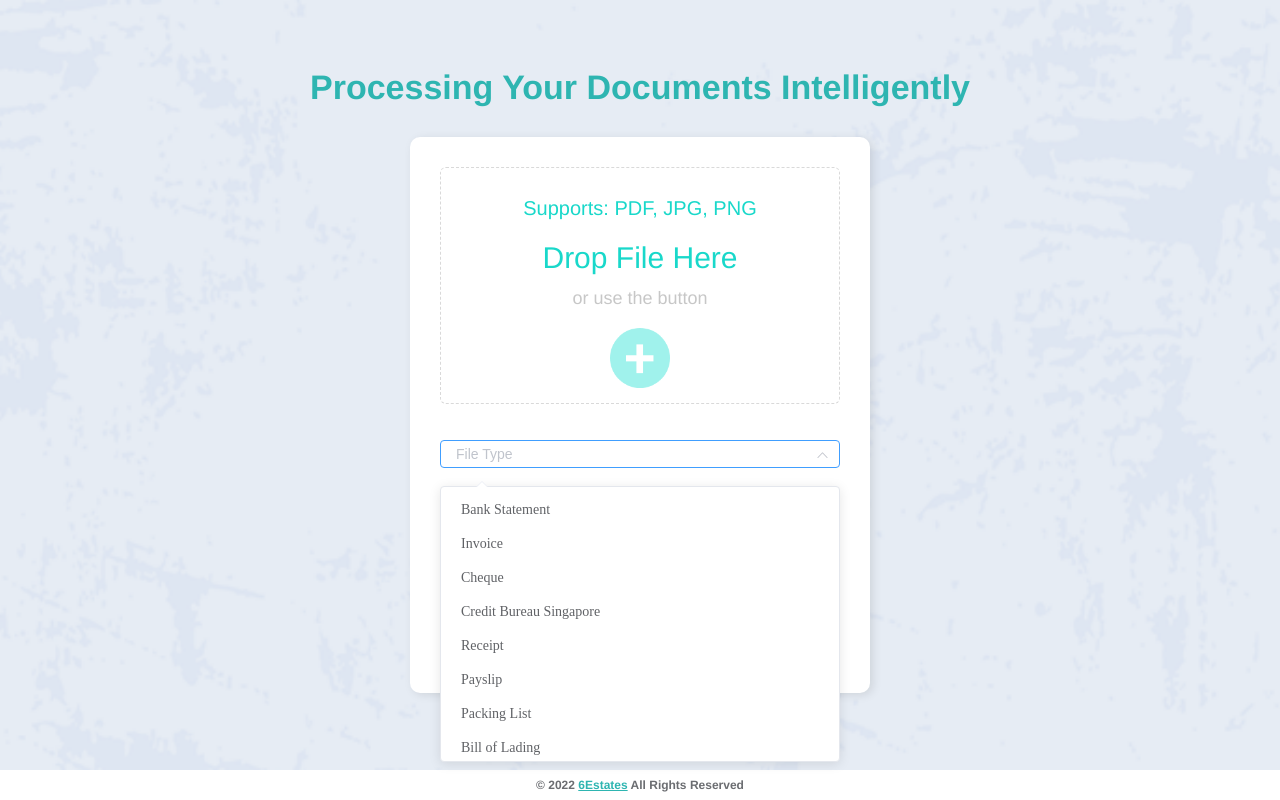
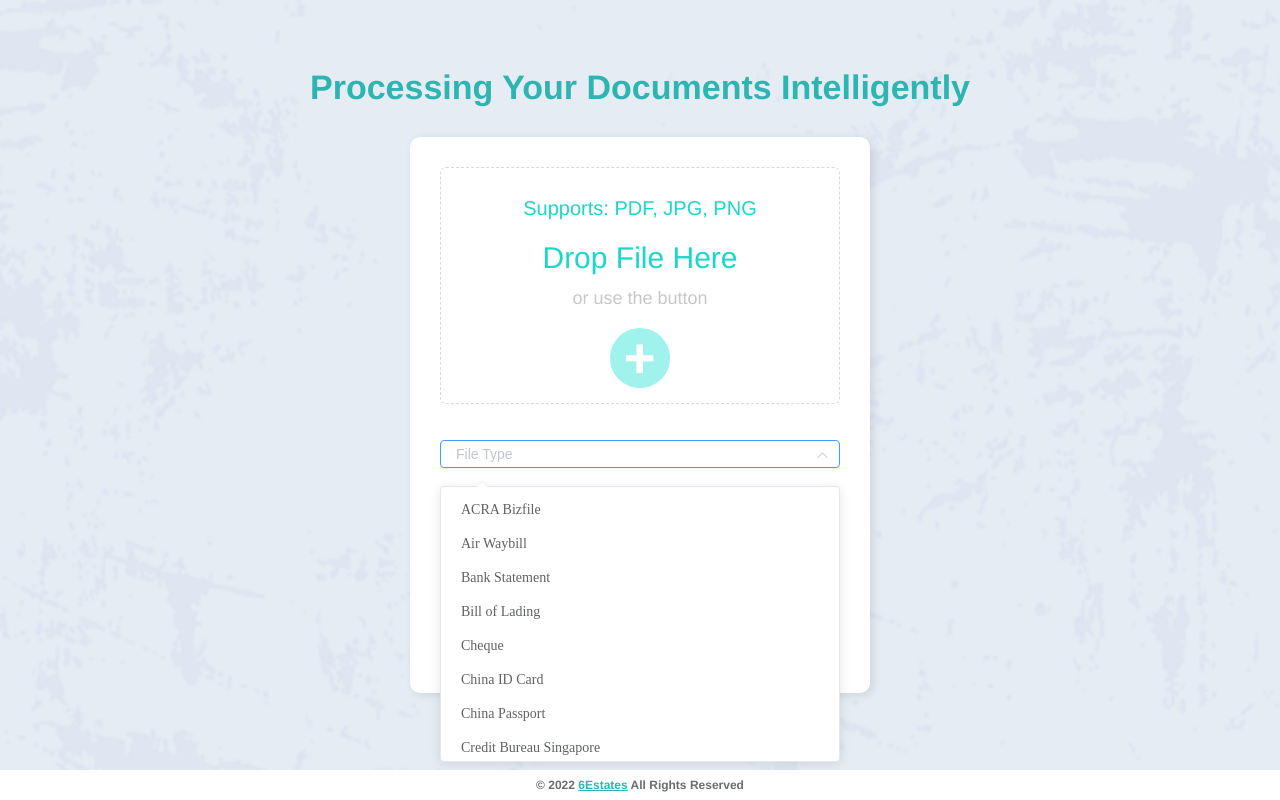
Before and after one commit to 6estates/idp-tutorial, a Vue app in the folder frontend/: page / in a window 1280 px wide. Both pictures are taken after a click on the icon 822 px from the left and 454 px from the top of the page. Built offline with nearby package versions, Linux system fonts and the light colour scheme.

Commit message:
enhance(frontend): filetype add sort

```diff
--- a/frontend/src/App.vue
+++ b/frontend/src/App.vue
@@ -112,7 +112,7 @@
               placeholder="File Type"
             >
               <el-option
-                v-for="item in fileTypeList"
+                v-for="item in sortFileTypes"
                 :key="item.value"
                 :value="item.value"
                 :label="item.label"
@@ -351,6 +351,12 @@ export default {
     },
     normalFields() {
       return this.resultFields.filter(item => item.type !== 'table')
+    },
+    sortFileTypes() {
+      const list = [...this.fileTypeList]
+      return list.sort((a, b) => {
+        return a.label.localeCompare(b.label)
+      })
     }
   },
   created() {
```
